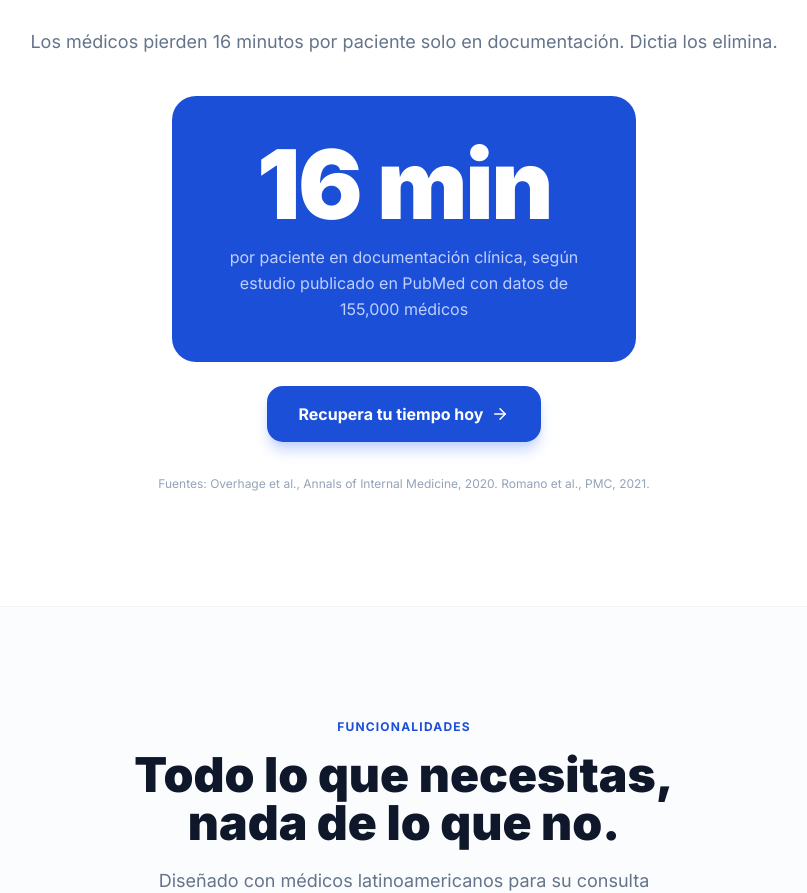
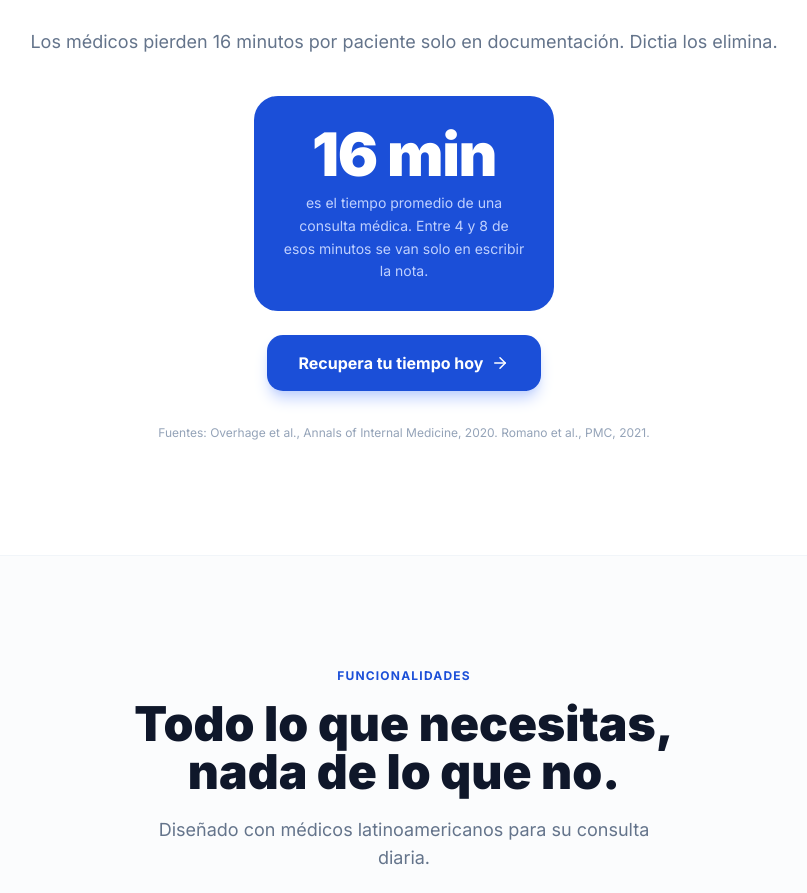
Before and after one commit to jaimepinedo95-14/dictia-ai, a React (Vite) app: page / in a window 1280 px wide. Shown: the part 1895-2788 px from the top of the page, without its empty margins (236-1043 px from the left). Built offline with nearby package versions, Linux system fonts and the light colour scheme; no server answers.

Commit message:
fix: update 16min card text and reduce card size

```diff
--- a/src/pages/LandingPage.tsx
+++ b/src/pages/LandingPage.tsx
@@ -284,10 +284,10 @@
             Los médicos pierden 16 minutos por paciente solo en documentación. Dictia los elimina.
           </p>
           <div className="flex flex-col items-center gap-6">
-            <div className="bg-primary-600 rounded-3xl p-10 inline-block">
-              <p className="text-7xl sm:text-8xl font-black text-white mb-3 tracking-tight">16 min</p>
-              <p className="text-primary-200 text-base leading-relaxed max-w-sm mx-auto">
-                por paciente en documentación clínica, según estudio publicado en PubMed con datos de 155,000 médicos
+            <div className="bg-primary-600 rounded-3xl p-7 inline-block w-full max-w-[300px]">
+              <p className="text-6xl font-black text-white mb-2 tracking-tight">16 min</p>
+              <p className="text-primary-200 text-sm leading-relaxed">
+                es el tiempo promedio de una consulta médica. Entre 4 y 8 de esos minutos se van solo en escribir la nota.
               </p>
             </div>
             <Link to="/registro" className="inline-flex items-center gap-2 bg-primary-600 hover:bg-primary-700 text-white font-bold px-8 py-4 rounded-2xl text-base transition-colors shadow-lg shadow-primary-200">
```
